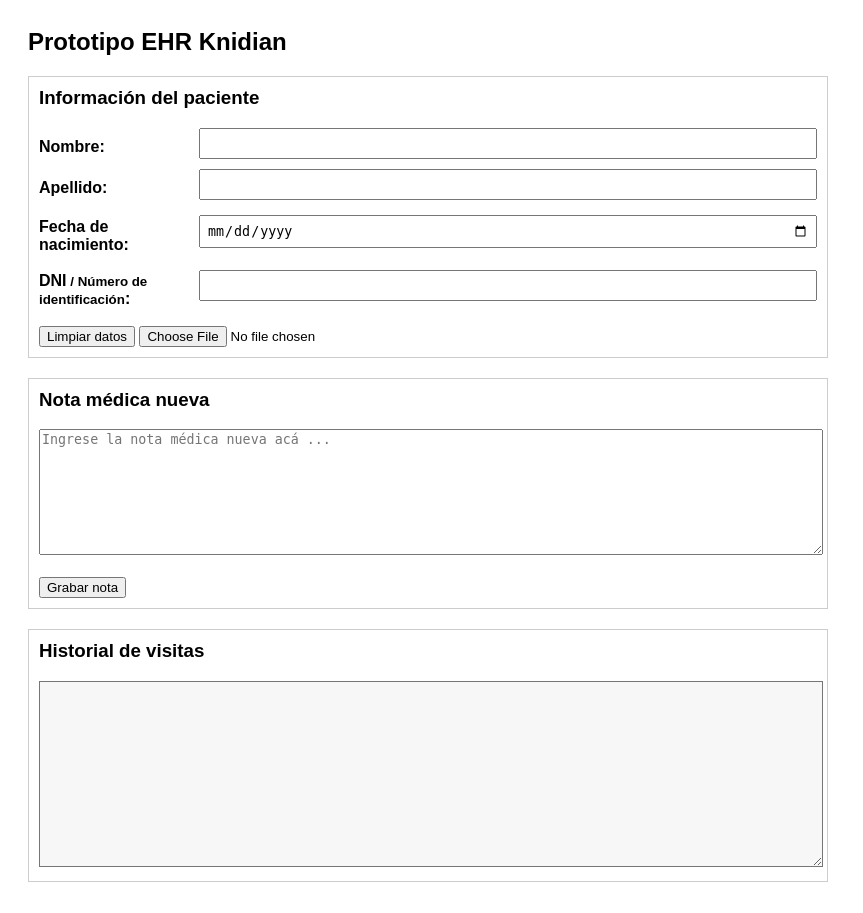
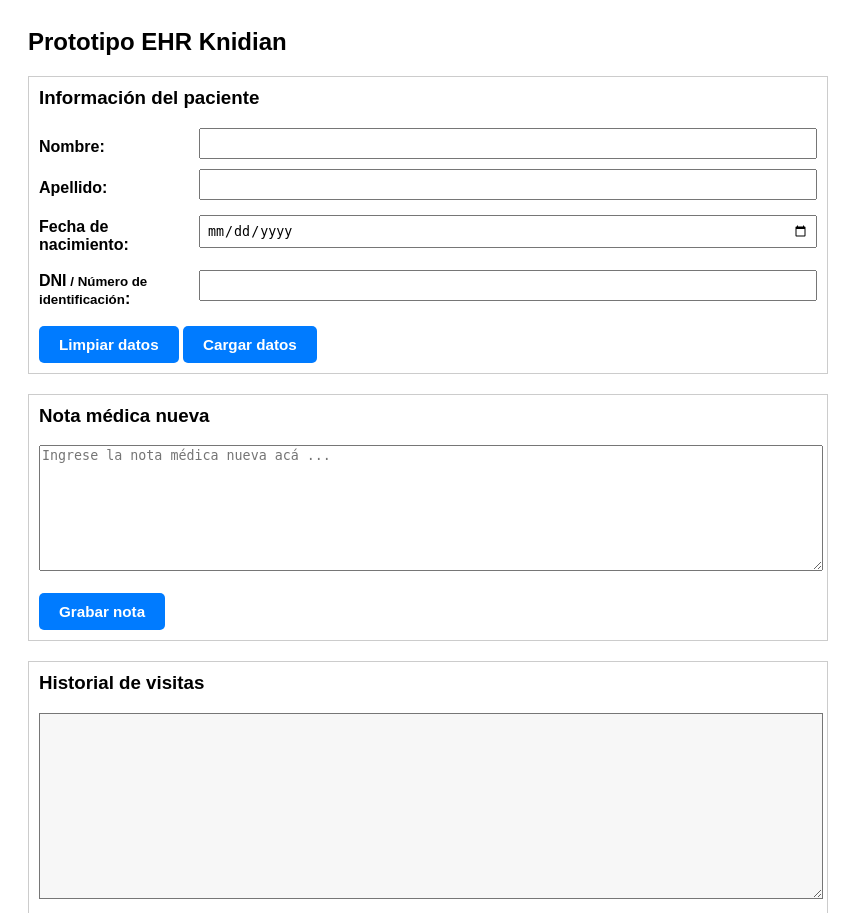
Before and after one commit to txakurtxu/dossier, a Flask app: page / in a window 1280 px wide. Shown: the top 913 px of the page, without its empty margins (0-863 px from the left). Before the commit the page ends 882 px from the top, so only its background shows below. Run offline with Flask 3, Linux system fonts and the light colour scheme.

Commit message:
Style update

```diff
--- a/static/ehr.js
+++ b/static/ehr.js
@@ -31,7 +31,7 @@ function uuid() {
 }
 
 async function saveJSON(data, defaultFileName) {
-    const json = JSON.stringify(data, null, 2);
+    const json = JSON.stringify(data, null, 2).replace(/\n/g, '\r\n');;
 
     if (window.showSaveFilePicker) {
         const handle = await window.showSaveFilePicker({
--- a/templates/index.html
+++ b/templates/index.html
@@ -53,6 +53,28 @@
     padding: 6px;
     box-sizing: border-box;
 }
+
+.custom-file-button {
+    border: none;
+    background-color: transparent;
+    padding: 0;
+    margin: 0;
+    font-family: inherit;
+    font-size: 95%; /* inherit */
+    font-weight: bold;
+    text-align: center;
+    text-decoration: none;
+
+    display: inline-block;
+    background-color: #007bff;
+    color: white;
+    padding: 10px 20px;
+    border-radius: 5px;
+    cursor: pointer;
+    transition: background-color 0.3s ease;
+
+    user-select: none;
+}
 </style>
 </head>
 <body>
@@ -78,15 +100,16 @@
 
     <br>
 
-    <button onclick="clearAllFields()">Limpiar datos</button>
-    <input type="file" id="patient_file" accept=".json" onchange="loadPatientFile(event)">
+    <button class="custom-file-button" onclick="clearAllFields()">Limpiar datos</button>
+    <input type="file" id="patient_file" style="display: none;" accept=".json" onchange="loadPatientFile(event)">
+    <label for="patient_file" class="custom-file-button">Cargar datos</label>
 </div>
 
 <div class="box">
     <h3 style="margin-top: 0px;">Nota m&eacute;dica nueva</h3>
     <textarea id="new_notes" rows="8" placeholder="Ingrese la nota m&eacute;dica nueva ac&aacute; ..."></textarea>
     <br><br>
-    <button onclick="saveNewVisit()">Grabar nota</button>
+    <button class="custom-file-button" onclick="saveNewVisit()">Grabar nota</button>
 </div>
 
 <div class="box">
```
